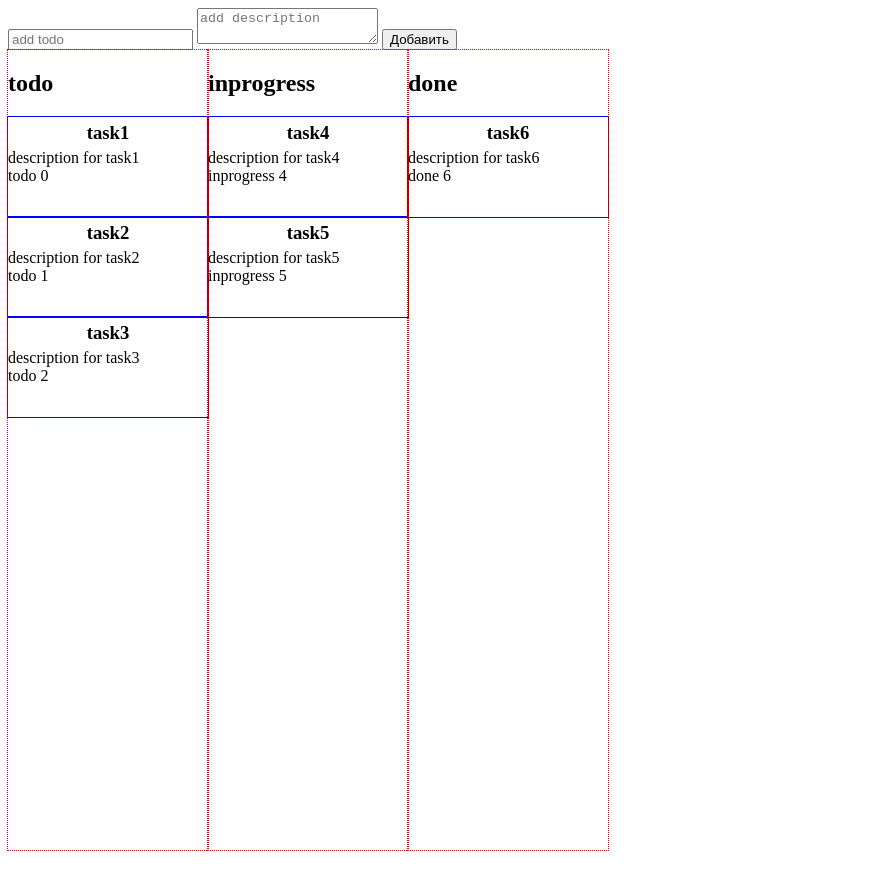
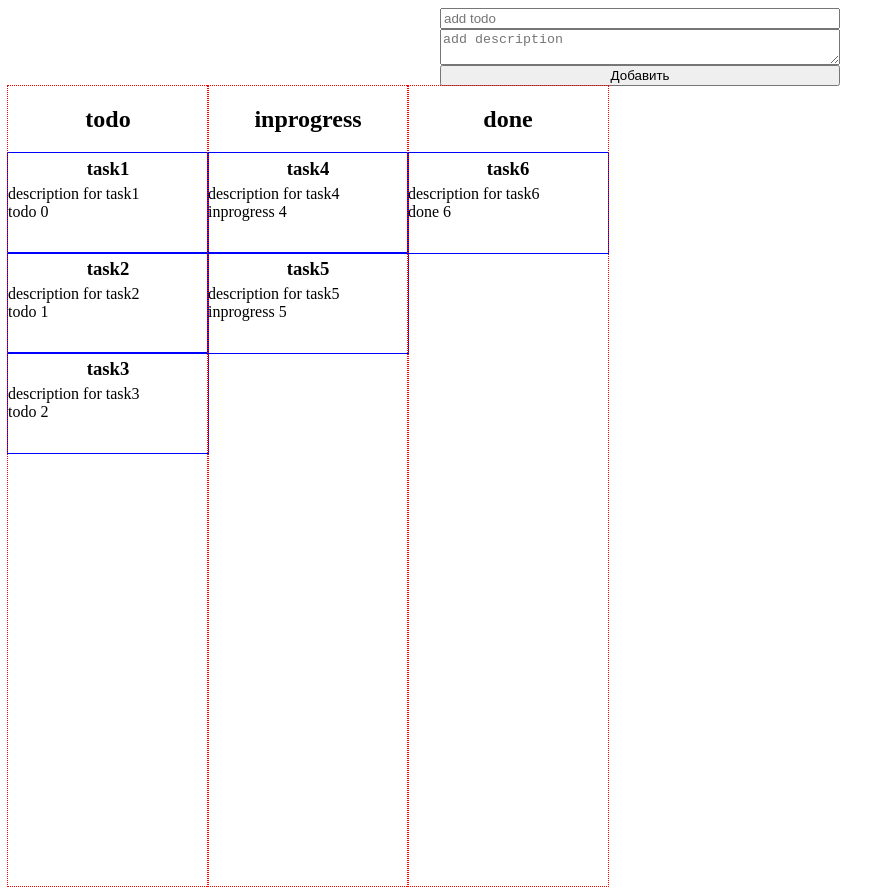
Before and after one commit to baranovRP/trello-board, a website with bundled scripts: page index.html in a window 1280 px wide. Shown: the whole page, without its empty margins (0-896 px from the left). Before the commit the page ends 858 px from the top, so only its background shows below. Built offline with nearby package versions, Linux system fonts and the light colour scheme.

Commit message:
Add style for add-form

```diff
--- a/index.html
+++ b/index.html
@@ -10,6 +10,13 @@
       height: 100%;
       padding: 0;
       margin: 0;
+    }
+
+    .add-form {
+      display: flex;
+      flex-direction: column;
+      width: 400px;
+      margin: auto;
     }
 
     .catalogs {
@@ -37,6 +44,10 @@
       list-style: none;
     }
 
+    .tasks h2 {
+      text-align: center;
+    }
+
     .task {
       display: block;
       outline: blue solid 1px;
@@ -54,25 +65,6 @@
   </style>
 </head>
 <body>
-<board>
-  <!--<ul class="catalogs">-->
-    <!--<li class="catalog  catalog&#45;&#45;todo">-->
-      <!--<ul class="tasks">-->
-        <!--<li class="task">-->
-          <!--<div class="card">-->
-            <!--<div class="card_title"></div>-->
-            <!--<div class="card_description"></div>-->
-            <!--<div class="card_state">-->
-              <!--<span class="card_status"></span>-->
-              <!--<span class="card_order"></span>-->
-            <!--</div>-->
-          <!--</div>-->
-        <!--</li>-->
-      <!--</ul>-->
-    <!--</li>-->
-    <!--<li class="catalog  catalog&#45;&#45;in-progress"></li>-->
-    <!--<li class="catalog  catalog&#45;&#45;done"></li>-->
-  <!--</ul>-->
-</board>
+<board></board>
 </body>
 </html>
```
